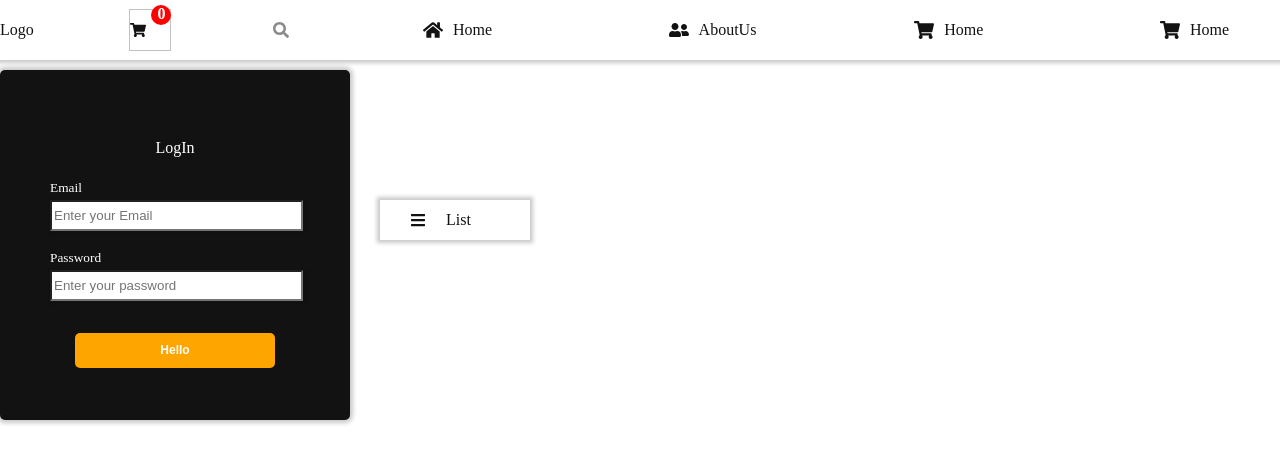
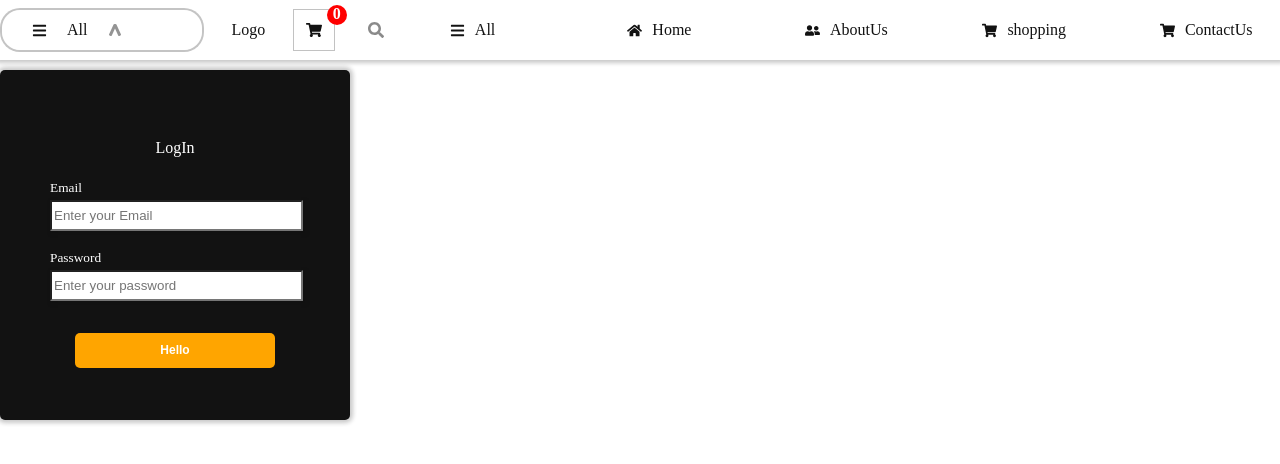
Before and after one commit to AbdurehmanNAMOEL/components, a React (Create React App) app: page / in a window 1280 px wide. Shown: the top 464 px of the page. Built offline with nearby package versions, Linux system fonts and the light colour scheme.

Commit message:
new components edited

```diff
--- a/src/App.js
+++ b/src/App.js
@@ -13,8 +13,8 @@ function App() {
 
   return (
   <View width={'100%'} height={'100vh'}>
-    <Header textColor='#121212'>
-
+ <Header textColor='#121212'>
+      <Selector/>
       <div>Logo</div>
       <Cart/>
       <SearchInputField/>
@@ -58,7 +58,7 @@ function App() {
         width={'200px'}
         height={'35px'} >Hello</Button>
      </View>
-  <Selector/>
+
    </View>
 
 </View>
--- a/src/components/Cart.jsx
+++ b/src/components/Cart.jsx
@@ -4,9 +4,15 @@ import { IconsContainer,Before } from './shared/components'
 import {FaShoppingCart} from 'react-icons/fa'
 export const Cart = () => {
 
+ const cartIconStyle={
+    display:'flex',
+    alignItems:'center',
+    justifyContent:'center'
+
+ }
 
   return (
-   <IconsContainer>
+   <IconsContainer style={cartIconStyle} >
         <FaShoppingCart width={'25px'} height={'25px'}/>
         <Before title={'0'}/>
    </IconsContainer>
--- a/src/components/Selector.jsx
+++ b/src/components/Selector.jsx
@@ -1,38 +1,67 @@
 import React from 'react'
 import { View,IconsContainer,Text } from './shared/components'
 import { Icons } from '../utils/iconsList'
-import {FaBars} from 'react-icons/fa'
+import {FaBars,FaGreaterThan} from 'react-icons/fa'
 import { useState } from 'react'
+import {IconStyle }from './shared/components'
+
 const Selector = () => {
   const [isListed,setList] = useState(false)
-  const handleList=()=>{
+  const [angle,setAngle]=useState(270)
+  const [opition,setOpition] =useState([{"title":"All","icons":<FaBars style={IconStyle}/>}])
+
+const handleList=()=>{
     setList(!isListed)
-  }
+    setAngle(90)
+}
+
+const handleListClicked=(e)=>{
+ setOpition(Icons.filter(item=>item.title === e.target.outerText))
+ setList(false)
+}
+
 
   return (
     <View
-    width={'150px'}
-    height={`${isListed?'250px':'40px'}`}
+    width={'200px'}
+    height='40px'
     color={'white'}
-    style={{marginTop:'200px',overflow:`${isListed?'':'hidden'}`,transition:'all 0.5s'}}
+    style={{
+        transition:'all 0.5s',
+        boxShadow:'none',
+        border:'solid 2px #1212123f',
+        borderRadius:'20px'
+    }}
     flexDirection={'column'}
     >
+    {opition.map(data=>
     <IconsContainer
-    width={'150px'}
-    style={{border:'none',gap:'20px'}}
+    width={'200px'}
+    style={{border:'none',gap:'20px',borderRadius:'20px'}}
     onClick={handleList}
     >
-    <FaBars style={{marginLeft:'30px'}}/>
-    <Text color='#121212'>List</Text>
-    </IconsContainer>
-   {  Icons.map(data=>
+    {data?.icons}
+    <Text color='#121212'>{data.title?data.title:'List'}</Text>
+    <FaGreaterThan style={{transform:`rotateZ(${isListed?90:270}deg)`,color:'#12121273'}}/>
+    </IconsContainer>)}
+    <View
+     width={'auto'}
+     height={'auto'}
+     style={{marginTop:'10px', display:`${isListed?'block':'none'}` }}
+     flexDirection={'column'}
+     >
+     { Icons.map(data=>
             <IconsContainer
-             width={'150px'}
+             key={data.title}
+             onClick={handleListClicked}
+             name={data.title}
+             width={'200px'}
              style={{border:'none',gap:'20px'}}>
              {data.icons}
             <Text color={'#121212'}>{data.title}</Text>
           </IconsContainer>)
   }
+  </View>
     </View>
   )
 }
--- a/src/components/shared/components.js
+++ b/src/components/shared/components.js
@@ -105,6 +105,6 @@ height:${props=>props.height?props.height:'40px'};
 `
 export const IconStyle={
 marginLeft:'30px',
-width:'20px',
-height:'20px'
+width:'15px',
+height:'15px'
 }
--- a/src/components/styles/cart.css
+++ b/src/components/styles/cart.css
@@ -4,7 +4,7 @@
     display: flex;
     align-items: center;
     justify-content: center;
-    color: #19e5ecb2;
+    color: #12121273;
     background-color: white;
     position: absolute;
 }
--- a/src/components/styles/inputField.css
+++ b/src/components/styles/inputField.css
@@ -3,6 +3,11 @@
     display: flex;
     flex-direction: column;
     justify-content: center;
+    transform: rotateX('angle');
+    -webkit-transform: rotateX('angle');
+    -moz-transform: rotateX('angle');
+    -ms-transform: rotateX('angle');
+    -o-transform: rotateX('angle');
 }
  .input-field-Container input{
     width: 98%;
--- a/src/utils/iconsList.js
+++ b/src/utils/iconsList.js
@@ -1,8 +1,9 @@
-import {FaShoppingCart,FaHome,FaUserFriends} from 'react-icons/fa'
+import {FaShoppingCart,FaHome,FaUserFriends,FaBars} from 'react-icons/fa'
 import { IconStyle } from '../components/shared/components'
 export const Icons=[
+    {"title":"All","icons":<FaBars style={IconStyle}/>},
     {"title":"Home","icons":<FaHome style={IconStyle}/>},
     {"title":"AboutUs","icons":<FaUserFriends style={IconStyle}/>},
-    {"title":"Home","icons":<FaShoppingCart style={IconStyle}/>},
-    {"title":"Home","icons":<FaShoppingCart style={IconStyle}/>},
+    {"title":"shopping","icons":<FaShoppingCart style={IconStyle}/>},
+    {"title":"ContactUs","icons":<FaShoppingCart style={IconStyle}/>},
 ]
```
